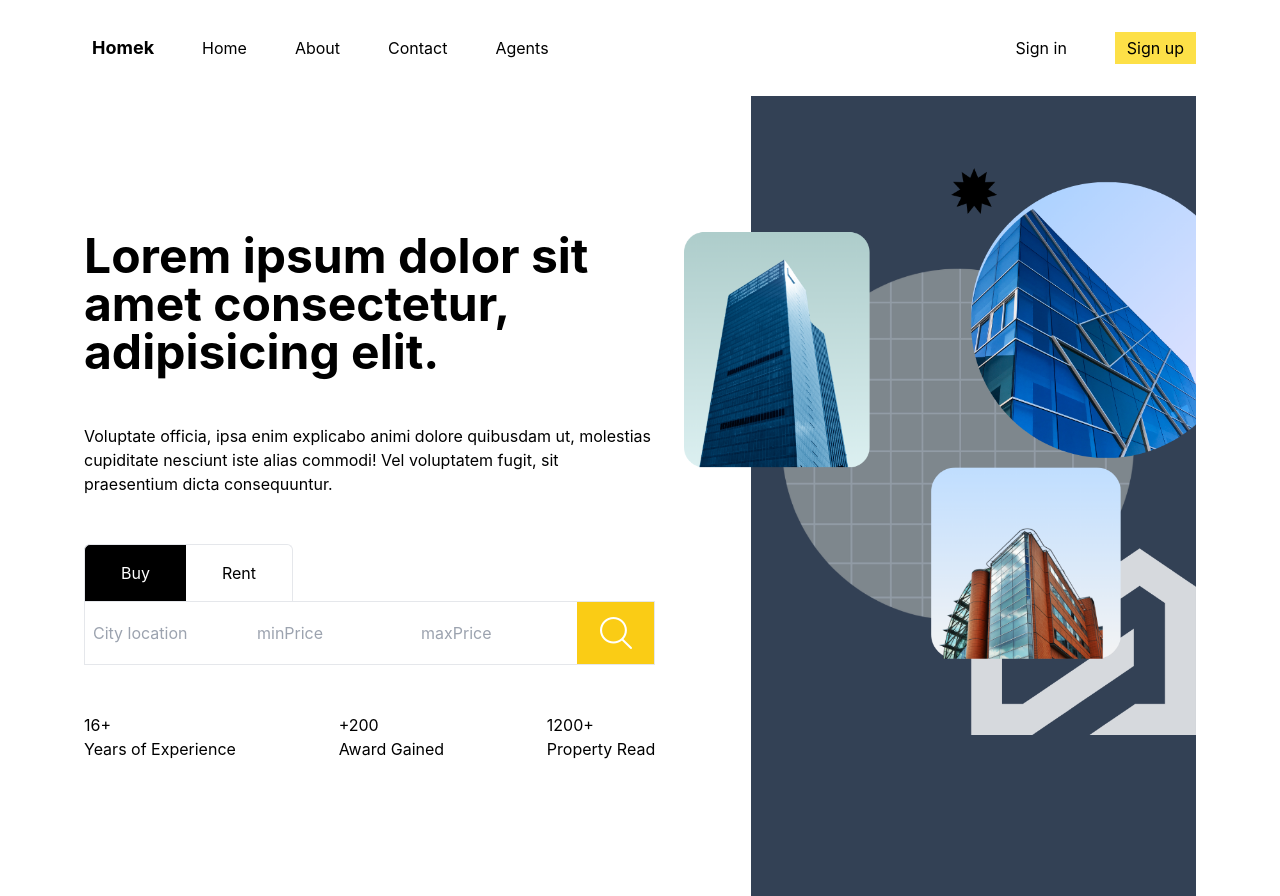
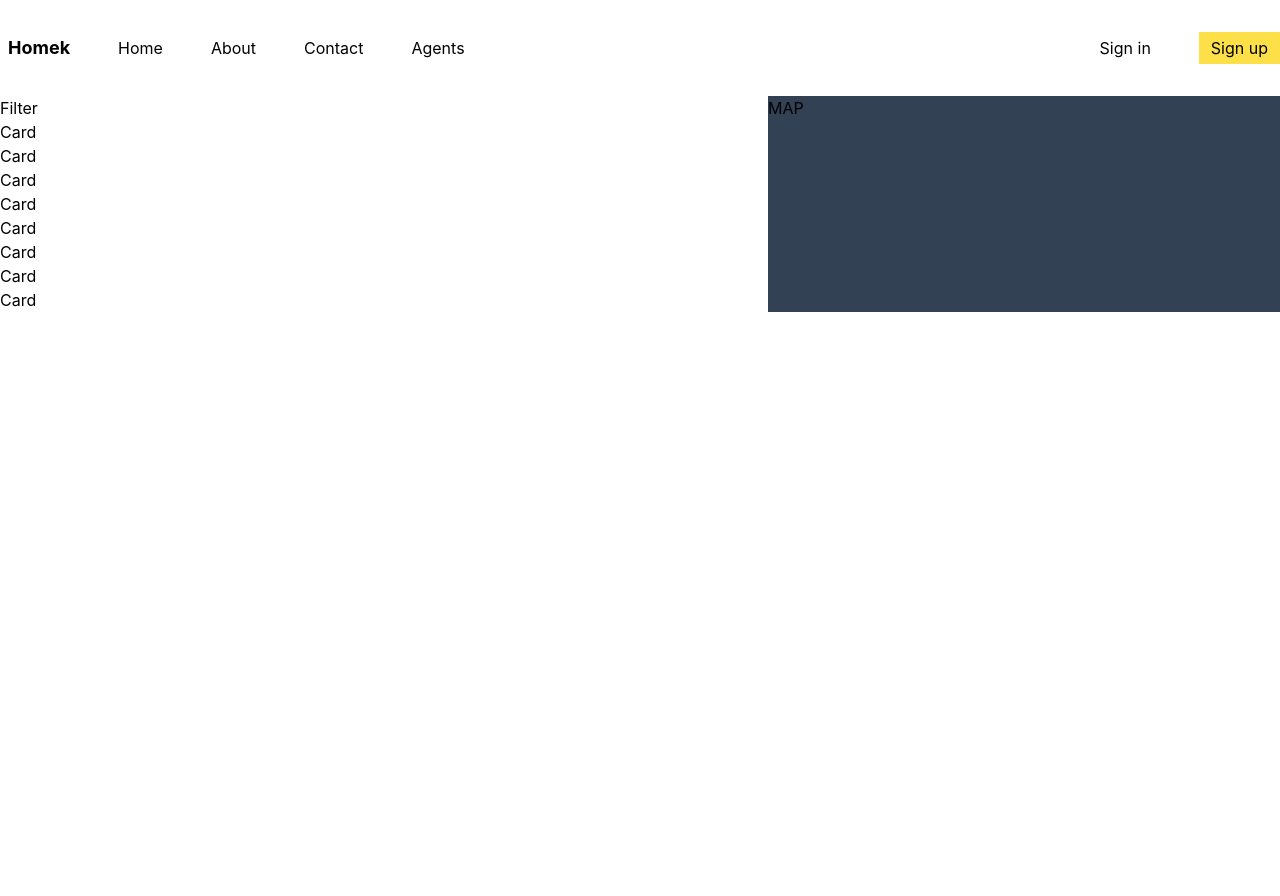
Before and after one commit to idzibart/real-estate, a React (Create React App) app in the folder client/: page /list in a window 1280 px wide. After the commit the page ends 800 px from the top, so only its background shows below. Built offline with nearby package versions, Linux system fonts and the light colour scheme; the HTML template or start-up script is replaced by a standard one.

Commit message:
main added

```diff
--- a/client/package.json
+++ b/client/package.json
@@ -12,6 +12,7 @@
     "@types/react-dom": "^18.3.0",
     "react": "^18.3.1",
     "react-dom": "^18.3.1",
+    "react-router-dom": "^6.26.0",
     "react-scripts": "5.0.1",
     "typescript": "^4.9.5",
     "web-vitals": "^2.1.4"
--- a/client/src/App.tsx
+++ b/client/src/App.tsx
@@ -1,13 +1,39 @@
 import React from "react";
 import Navbar from "./components/Navbar";
 import Home from "./routes/home";
+import List from "./routes/list";
+import { createBrowserRouter, RouterProvider } from "react-router-dom";
+import Layout from "./layout/layout";
+import Main from "./routes/main";
 
 function App() {
+  const router = createBrowserRouter([
+    {
+      path: "/",
+      element: <Layout />,
+      children: [
+        {
+          path: "/",
+          element: <Home />,
+        },
+        {
+          path: "/list",
+          element: <List />,
+        },
+        {
+          path: ":id",
+          element: <Main />,
+        },
+      ],
+    },
+  ]);
+
   return (
-    <div className="m-auto h-screen max-w-[1366px] px-5 md:max-w-2xl lg:max-w-4xl xl:max-w-6xl">
-      <Navbar />
-      <Home />
-    </div>
+    // <div className="m-auto h-screen max-w-[1366px] px-5 md:max-w-2xl lg:max-w-4xl xl:max-w-6xl">
+    //   <Navbar />
+    //   <Home />
+    // </div>
+    <RouterProvider router={router} />
   );
 }
 
--- /dev/null
+++ b/client/src/components/Card.tsx
@@ -0,0 +1,7 @@
+import React from "react";
+
+const Card = () => {
+  return <div>Card</div>;
+};
+
+export default Card;
--- /dev/null
+++ b/client/src/components/Filter.tsx
@@ -0,0 +1,7 @@
+import React from "react";
+
+const Filter = () => {
+  return <div>Filter</div>;
+};
+
+export default Filter;
--- /dev/null
+++ b/client/src/layout/layout.tsx
@@ -0,0 +1,14 @@
+import React from "react";
+import Navbar from "../components/Navbar";
+import { Outlet } from "react-router-dom";
+
+const Layout = () => {
+  return (
+    <div>
+      <Navbar />
+      <Outlet />
+    </div>
+  );
+};
+
+export default Layout;
--- /dev/null
+++ b/client/src/lib/dummydata.tsx
@@ -0,0 +1,120 @@
+export const listData = [
+  {
+    id: 1,
+    title: "A Great Apartment Next to the Beach!",
+    img: "https://images.pexels.com/photos/1918291/pexels-photo-1918291.jpeg?auto=compress&cs=tinysrgb&w=1260&h=750&dpr=2",
+    bedroom: 2,
+    bathroom: 1,
+    price: 1000,
+    address: "456 Park Avenue, London",
+    latitude: 51.5074,
+    longitude: -0.1278,
+  },
+  {
+    id: 2,
+    title: "An Awesome Apartment Near the Park! Almost too good to be true!",
+    img: "https://images.pexels.com/photos/1428348/pexels-photo-1428348.jpeg?auto=compress&cs=tinysrgb&w=1260&h=750&dpr=2",
+    bedroom: 3,
+    bathroom: 2,
+    price: 1500,
+    address: "789 Oxford Street, London",
+    latitude: 52.4862,
+    longitude: -1.8904,
+  },
+  {
+    id: 3,
+    title: "A New Apartment in the City!",
+    img: "https://images.pexels.com/photos/2062426/pexels-photo-2062426.jpeg?auto=compress&cs=tinysrgb&w=1260&h=750&dpr=2",
+    bedroom: 1,
+    bathroom: 1,
+    price: 800,
+    address: "101 Baker Street, London",
+    latitude: 53.4808,
+    longitude: -2.2426,
+  },
+  {
+    id: 4,
+    title: "Great Location! Great Price! Great Apartment!",
+    img: "https://images.pexels.com/photos/2467285/pexels-photo-2467285.jpeg?auto=compress&cs=tinysrgb&w=1260&h=750&dpr=2",
+    bedroom: 2,
+    bathroom: 1,
+    price: 1000,
+    address: "234 Kingsway, London,",
+    latitude: 53.8008,
+    longitude: -1.5491,
+  },
+  {
+    id: 5,
+    title: "Apartment 5",
+    img: "https://images.pexels.com/photos/276625/pexels-photo-276625.jpeg?auto=compress&cs=tinysrgb&w=1260&h=750&dpr=2",
+    bedroom: 3,
+    bathroom: 2,
+    price: 1500,
+    address: "567 Victoria Road, London",
+    latitude: 53.4084,
+    longitude: -2.9916,
+  },
+  {
+    id: 6,
+    title: "Apartment 6",
+    img: "https://images.pexels.com/photos/271816/pexels-photo-271816.jpeg?auto=compress&cs=tinysrgb&w=1260&h=750&dpr=2",
+    bedroom: 1,
+    bathroom: 1,
+    price: 800,
+    address: "890 Regent Street, London",
+    latitude: 54.9783,
+    longitude: -1.6174,
+  },
+  {
+    id: 7,
+    title: "Apartment 7",
+    img: "https://images.pexels.com/photos/2029667/pexels-photo-2029667.jpeg?auto=compress&cs=tinysrgb&w=1260&h=750&dpr=2",
+    bedroom: 2,
+    bathroom: 1,
+    price: 1000,
+    address: "112 Piccadilly, London",
+    latitude: 53.3811,
+    longitude: -1.4701,
+  },
+  {
+    id: 8,
+    title: "Apartment 8",
+    img: "https://images.pexels.com/photos/276724/pexels-photo-276724.jpeg?auto=compress&cs=tinysrgb&w=1260&h=750&dpr=2",
+    bedroom: 3,
+    bathroom: 2,
+    price: 1500,
+    address: "8765 Main High Street, London",
+    latitude: 51.4545,
+    longitude: -2.5879,
+  },
+];
+
+export const singlePostData = {
+  id: 1,
+  title: "Beautiful Apartment",
+  price: 1200,
+  images: [
+    "https://images.pexels.com/photos/1918291/pexels-photo-1918291.jpeg?auto=compress&cs=tinysrgb&w=1260&h=750&dpr=2",
+    "https://images.pexels.com/photos/1428348/pexels-photo-1428348.jpeg?auto=compress&cs=tinysrgb&w=1260&h=750&dpr=2",
+    "https://images.pexels.com/photos/2062426/pexels-photo-2062426.jpeg?auto=compress&cs=tinysrgb&w=1260&h=750&dpr=2",
+    "https://images.pexels.com/photos/2467285/pexels-photo-2467285.jpeg?auto=compress&cs=tinysrgb&w=1260&h=750&dpr=2",
+  ],
+  bedRooms: 2,
+  bathroom: 1,
+  size: 861,
+  latitude: 51.5074,
+  longitude: -0.1278,
+  city: "London",
+  address: "1234 Broadway St",
+  school: "250m away",
+  bus: "100m away",
+  restaurant: "50m away",
+  description:
+    "Future alike hill pull picture swim magic chain seed engineer nest outer raise bound easy poetry gain loud weigh me recognize farmer bare danger. actually put square leg vessels earth engine matter key cup indeed body film century shut place environment were stage vertical roof bottom lady function breeze darkness beside tin view local breathe carbon swam declared magnet escape has from pile apart route coffee storm someone hold space use ahead sheep jungle closely natural attached part top grain your grade trade corn salmon trouble new bend most teacher range anybody every seat fifteen eventually",
+};
+
+export const userData = {
+  id: 1,
+  name: "John Doe",
+  img: "https://images.pexels.com/photos/91227/pexels-photo-91227.jpeg?auto=compress&cs=tinysrgb&w=1260&h=750&dpr=2",
+};
--- a/client/src/routes/home.tsx
+++ b/client/src/routes/home.tsx
@@ -4,6 +4,7 @@
 const Home = () => {
   return (
     <div className="flex h-full">
+      {/* LEFT */}
       <div className="w-full lg:w-3/5">
         <div className="flex h-full flex-col justify-start gap-12 lg:justify-center lg:pr-24">
           <h1 className="text-2xl font-bold md:text-4xl xl:text-5xl">
@@ -31,7 +32,8 @@
           </div>
         </div>
       </div>
-      <div className="bg-secondary relative hidden w-2/5 items-center lg:block">
+      {/* RIGHT */}
+      <div className="relative hidden w-2/5 items-center bg-secondary lg:block">
         <img
           src="/bg.png"
           alt=""
--- /dev/null
+++ b/client/src/routes/list.tsx
@@ -0,0 +1,25 @@
+import React from "react";
+import { listData } from "../lib/dummydata";
+import Filter from "../components/Filter";
+import Card from "../components/Card";
+
+const List = () => {
+  const data = listData;
+  return (
+    <div className="flex h-full">
+      {/* LIST CONTAINER*/}
+      <div className="w-3/5">
+        <div className="pr-10">
+          <Filter />
+          {data.map((item) => (
+            <Card key={item.id} item={item} />
+          ))}
+        </div>
+      </div>
+      {/* MAP CONTAINER */}
+      <div className="w-2/5 bg-secondary">MAP</div>
+    </div>
+  );
+};
+
+export default List;
--- /dev/null
+++ b/client/src/routes/login.tsx
@@ -0,0 +1,7 @@
+import React from "react";
+
+const Login = () => {
+  return <div>Login</div>;
+};
+
+export default Login;
--- /dev/null
+++ b/client/src/routes/main.tsx
@@ -0,0 +1,7 @@
+import React from "react";
+
+const Main = () => {
+  return <div>Main</div>;
+};
+
+export default Main;
```
Also changed, not shown: 1 other file (tests, documents, lock files or other folders).
